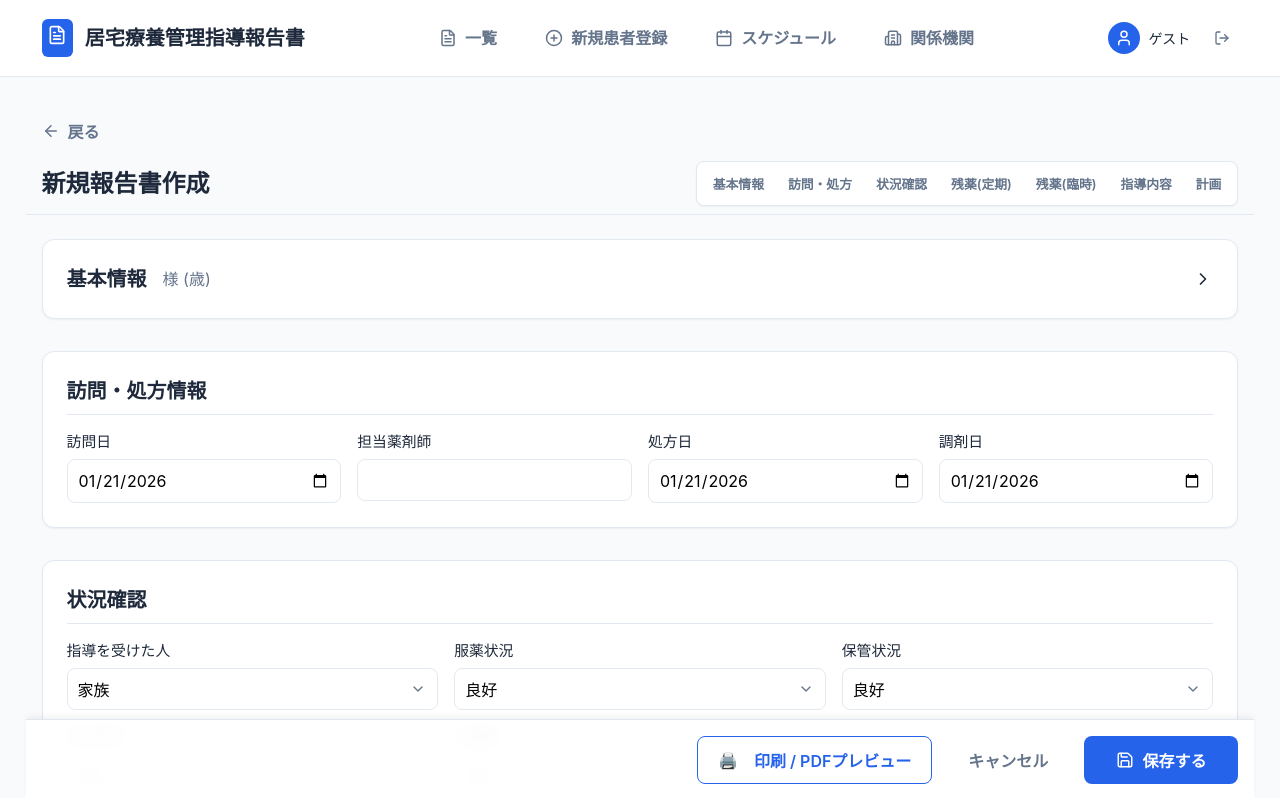
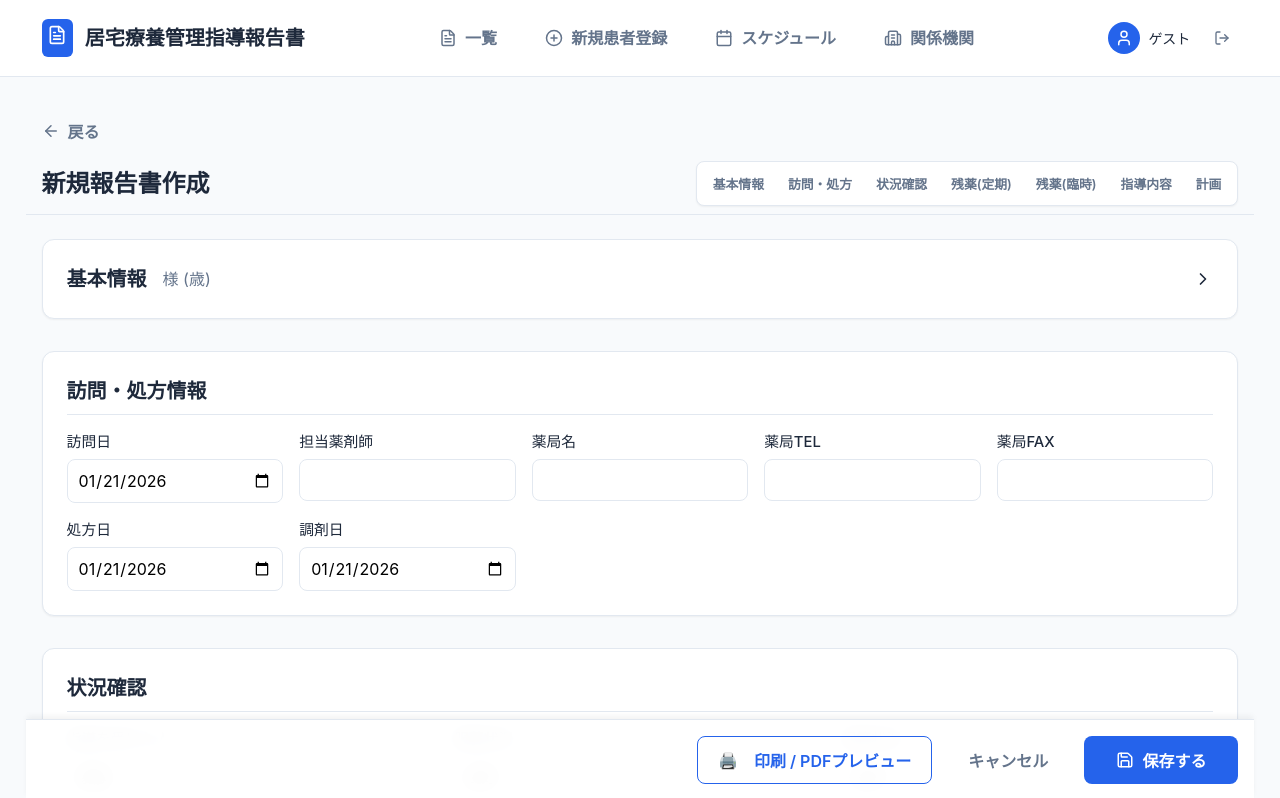
Before and after one commit to emayu323/pharmacy-inventory-report, a React (Vite) app: page /reports/new in a window 1280 px wide. Shown: the top 798 px of the page. Built offline with nearby package versions, Linux system fonts and the light colour scheme.

Commit message:
Add contact info for Medical Inst. and Pharmacy to Report Edit/Print

```diff
--- a/src/components/ReportPrint.tsx
+++ b/src/components/ReportPrint.tsx
@@ -18,6 +18,9 @@ export const ReportPrint = React.forwardRef<HTMLDivElement, Props>(({ report },
           <div style={{ textAlign: 'left', width: '48%' }}>
             <div style={{ fontWeight: 'bold', marginBottom: '2px' }}>[報告先]</div>
             <div>{report.medical_institution_name}</div>
+            {(report.medical_institution_tel || report.medical_institution_fax) && (
+              <div>TEL: {report.medical_institution_tel} / FAX: {report.medical_institution_fax}</div>
+            )}
             <div>{report.doctor_name} 先生</div>
           </div>
 
@@ -56,7 +59,12 @@ export const ReportPrint = React.forwardRef<HTMLDivElement, Props>(({ report },
             <tbody>
               <tr>
                 <td className="label-cell" style={{ width: '10%' }}>医療機関</td>
-                <td className="value-cell" style={{ width: '30%' }}>{report.medical_institution_name}</td>
+                <td className="value-cell" style={{ width: '30%' }}>
+                  {report.medical_institution_name}
+                  {(report.medical_institution_tel || report.medical_institution_fax) && (
+                    <div style={{ fontSize: '10px' }}>TEL: {report.medical_institution_tel} / FAX: {report.medical_institution_fax}</div>
+                  )}
+                </td>
                 <td className="label-cell" style={{ width: '10%' }}>処方医</td>
                 <td className="value-cell" style={{ width: '20%' }}>{report.doctor_name}</td>
                 <td className="label-cell" style={{ width: '10%' }}>訪問日</td>
@@ -69,9 +77,16 @@ export const ReportPrint = React.forwardRef<HTMLDivElement, Props>(({ report },
             <tbody>
               <tr>
                 <td className="label-cell" style={{ width: '10%' }}>処方日</td>
-                <td className="value-cell" style={{ width: '40%' }}>{report.prescription_date ? report.prescription_date.replace(/-/g, '/') : ''}</td>
+                <td className="value-cell" style={{ width: '25%' }}>{report.prescription_date ? report.prescription_date.replace(/-/g, '/') : ''}</td>
                 <td className="label-cell" style={{ width: '10%' }}>調剤日</td>
-                <td className="value-cell" style={{ width: '40%' }}>{report.dispensing_date ? report.dispensing_date.replace(/-/g, '/') : ''}</td>
+                <td className="value-cell" style={{ width: '25%' }}>{report.dispensing_date ? report.dispensing_date.replace(/-/g, '/') : ''}</td>
+                <td className="label-cell" style={{ width: '10%' }}>薬局名</td>
+                <td className="value-cell" style={{ width: '20%' }}>
+                  {report.pharmacy_name}
+                  {(report.pharmacy_tel || report.pharmacy_fax) && (
+                    <div style={{ fontSize: '10px' }}>TEL: {report.pharmacy_tel} / FAX: {report.pharmacy_fax}</div>
+                  )}
+                </td>
               </tr>
             </tbody>
           </table>
--- a/src/pages/ReportEdit.tsx
+++ b/src/pages/ReportEdit.tsx
@@ -17,6 +17,8 @@ const EMPTY_REPORT: Omit<Report, 'id' | 'created_at' | 'updated_at'> = {
     patient_gender: 'female',
     doctor_name: '',
     medical_institution_name: '',
+    medical_institution_tel: '',
+    medical_institution_fax: '',
     pharmacist_name: '',
     prescription_date: new Date().toISOString().split('T')[0],
     dispensing_date: new Date().toISOString().split('T')[0],
@@ -321,6 +323,10 @@ export default function ReportEdit() {
                 pharmacy_tel: data.pharmacy_tel ?? EMPTY_REPORT.pharmacy_tel,
                 pharmacy_fax: data.pharmacy_fax ?? EMPTY_REPORT.pharmacy_fax,
 
+                medical_institution_name: data.medical_institution_name ?? EMPTY_REPORT.medical_institution_name,
+                medical_institution_tel: data.medical_institution_tel ?? EMPTY_REPORT.medical_institution_tel,
+                medical_institution_fax: data.medical_institution_fax ?? EMPTY_REPORT.medical_institution_fax,
+
                 medications_check_list: data.medications_check_list || [],
                 medications_check_list_prn: data.medications_check_list_prn || []
             })
@@ -483,6 +489,14 @@ export default function ReportEdit() {
                                 <label className="label">医療機関名</label>
                                 <input type="text" name="medical_institution_name" className="input" value={formData.medical_institution_name || ''} onChange={handleChange} />
                             </div>
+                            <div>
+                                <label className="label">医療機関TEL</label>
+                                <input type="text" name="medical_institution_tel" className="input" value={formData.medical_institution_tel || ''} onChange={handleChange} />
+                            </div>
+                            <div>
+                                <label className="label">医療機関FAX</label>
+                                <input type="text" name="medical_institution_fax" className="input" value={formData.medical_institution_fax || ''} onChange={handleChange} />
+                            </div>
                         </div>
                     )}
                 </section>
@@ -500,6 +514,18 @@ export default function ReportEdit() {
                         <div>
                             <label className="label">担当薬剤師</label>
                             <input type="text" name="pharmacist_name" className="input" required value={formData.pharmacist_name} onChange={handleChange} />
+                        </div>
+                        <div>
+                            <label className="label">薬局名</label>
+                            <input type="text" name="pharmacy_name" className="input" value={formData.pharmacy_name || ''} onChange={handleChange} />
+                        </div>
+                        <div>
+                            <label className="label">薬局TEL</label>
+                            <input type="text" name="pharmacy_tel" className="input" value={formData.pharmacy_tel || ''} onChange={handleChange} />
+                        </div>
+                        <div>
+                            <label className="label">薬局FAX</label>
+                            <input type="text" name="pharmacy_fax" className="input" value={formData.pharmacy_fax || ''} onChange={handleChange} />
                         </div>
                         <div>
                             <label className="label">処方日</label>
--- a/src/types.ts
+++ b/src/types.ts
@@ -52,6 +52,8 @@ export interface Report {
   patient_gender: Gender;
   doctor_name: string;
   medical_institution_name?: string;
+  medical_institution_tel?: string;
+  medical_institution_fax?: string;
   pharmacist_name: string;
   pharmacy_name?: string;
   pharmacy_tel?: string;
```
